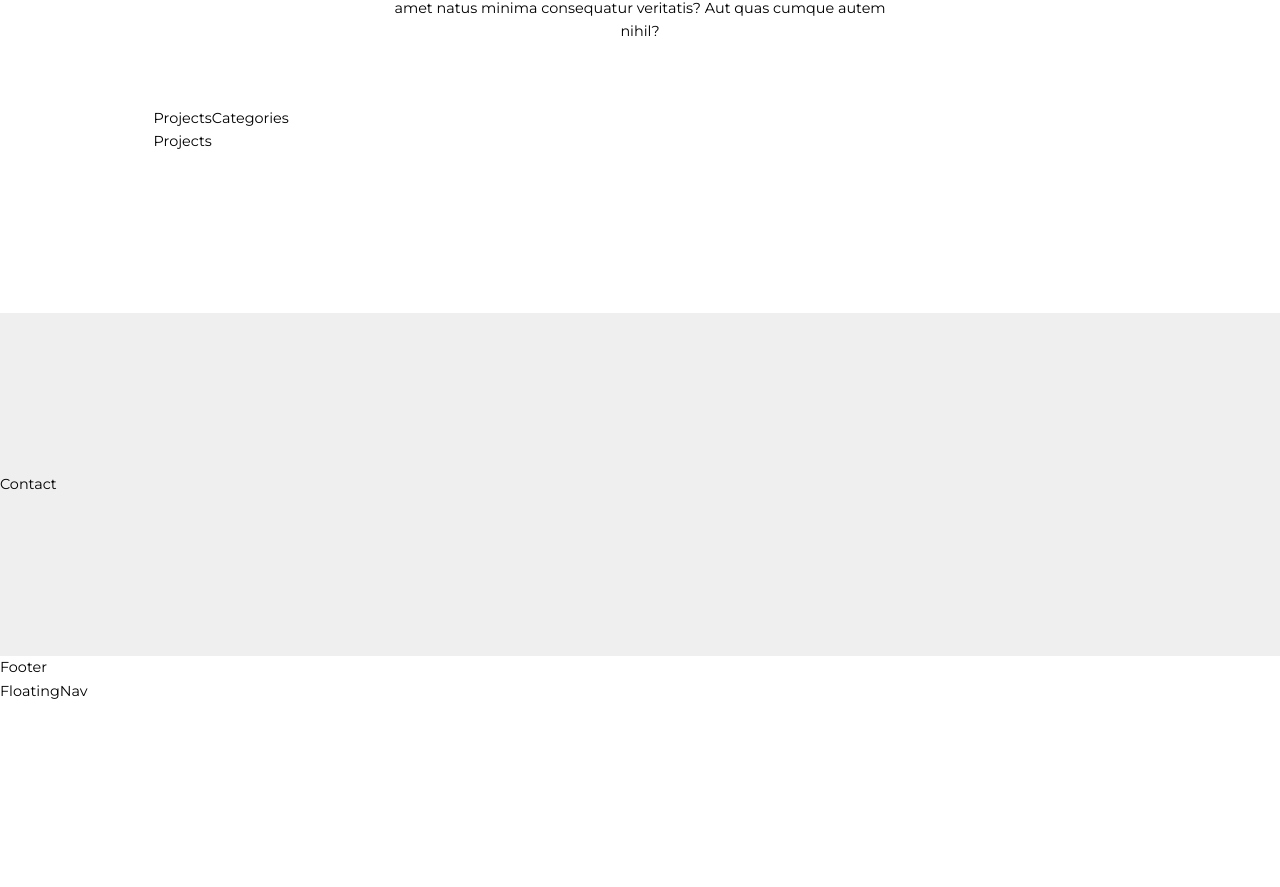
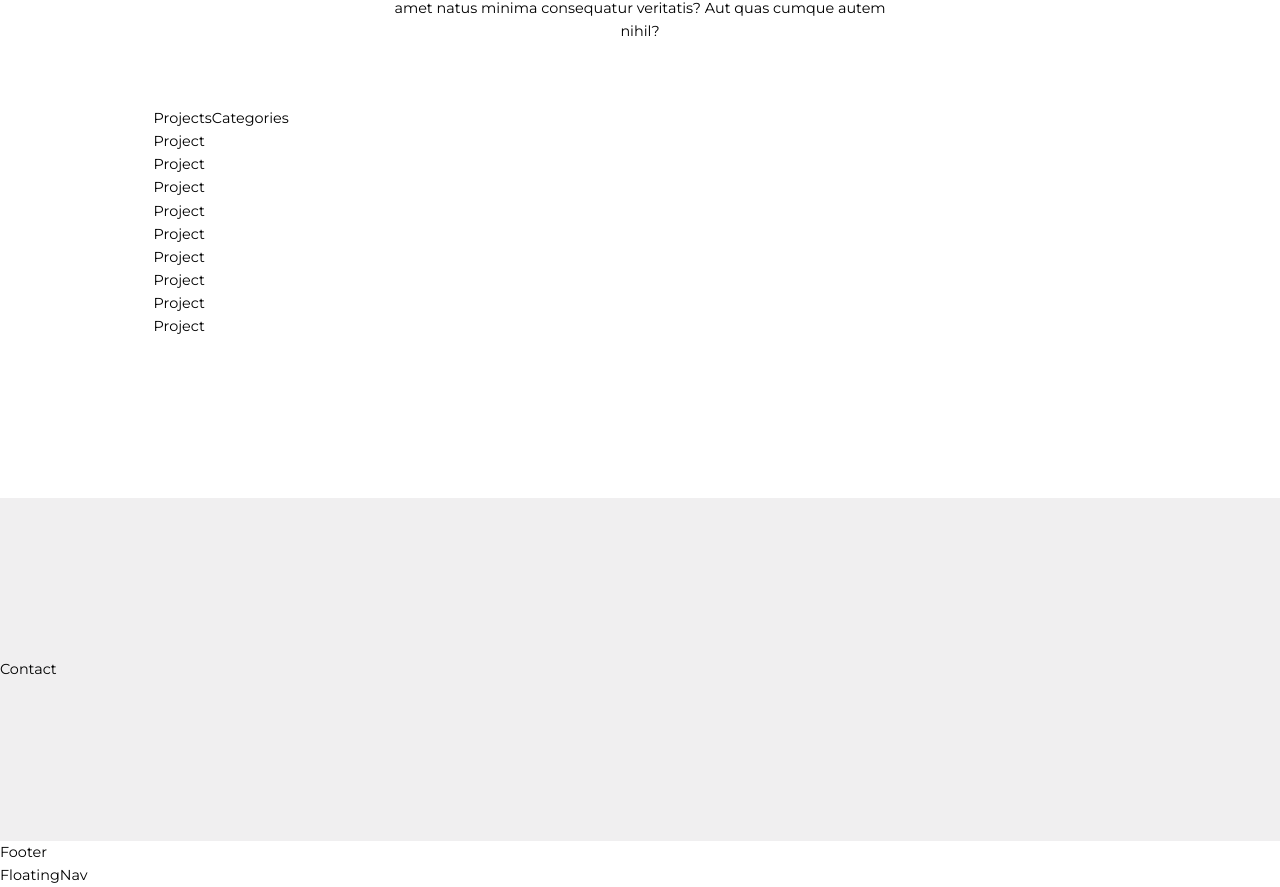
Before and after one commit to mmartins23/my-portfolio, a React (Create React App) app: page / in a window 1280 px wide. Shown: the part 2735-3622 px from the top of the page. Before the commit the page ends 3438 px from the top, so only its background shows below. Built offline with nearby package versions, Linux system fonts and the light colour scheme.

Commit message:
Projects Component

```diff
--- /dev/null
+++ b/src/sections/portfolio/Project.jsx
@@ -0,0 +1,7 @@
+const Project = () => {
+  return (
+    <div>Project</div>
+  )
+}
+
+export default Project
--- a/src/sections/portfolio/Projects.jsx
+++ b/src/sections/portfolio/Projects.jsx
@@ -1,8 +1,14 @@
-import React from 'react'
+import Project from "./Project"
 
-const Projects = () => {
+const Projects = ({ projects }) => {
   return (
-    <div>Projects</div>
+    <div className="portfolio-projects">
+      {
+        projects.map(project => (
+          <Project key={project.id} project={project} />
+        ))
+      }
+    </div>
   )
 }
 
```
